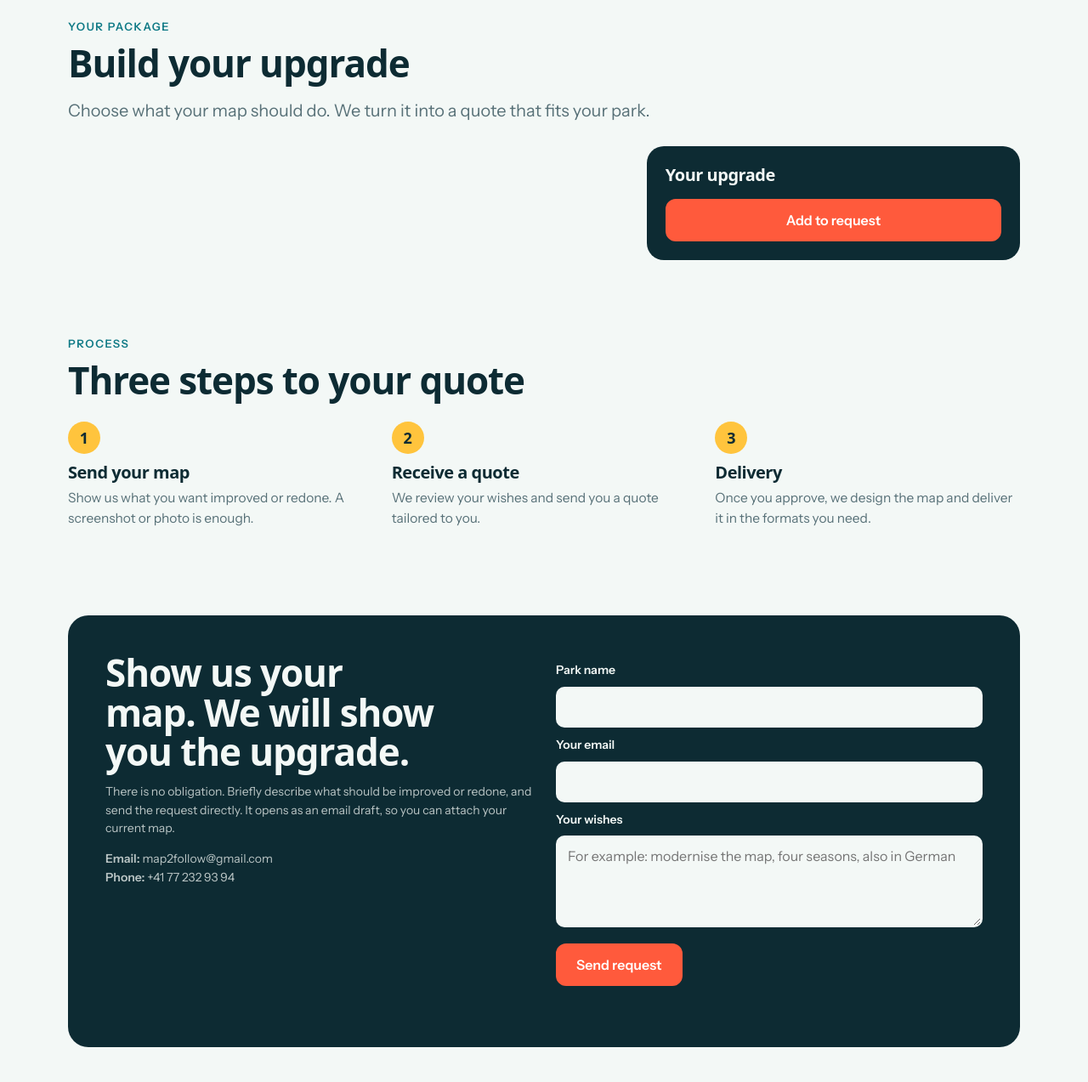
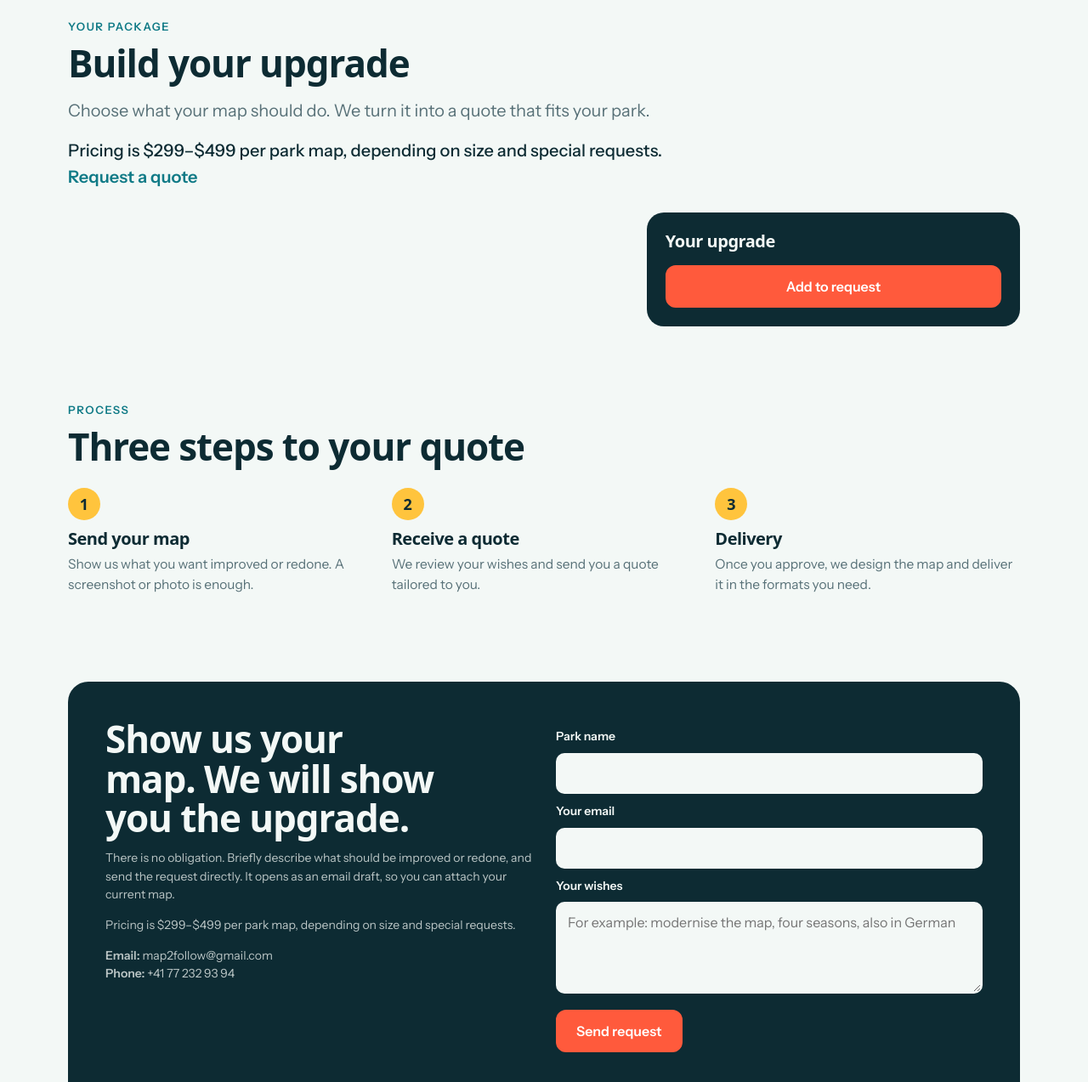
Before and after one commit to morriss-creator/map2follow-com, a plain HTML site: page index.html in a window 1280 px wide. Shown: the part 3514-4787 px from the top of the page at 85% size. Drawn offline with Linux system fonts and the light colour scheme; a web font is replaced by a local one.

Commit message:
Show park map pricing of $299–$499 on the English site
Add the US price range next to the package offer and in the quote form, with a request-a-quote link.

```diff
--- a/index.html
+++ b/index.html
@@ -25,6 +25,10 @@ h1{font-size:clamp(38px,6.4vw,76px);font-weight:700;max-width:15ch}
 h2{font-size:clamp(28px,4vw,44px);font-weight:700}
 h3{font-size:20px;font-weight:700;line-height:1.2}
 .lead{font-size:clamp(17px,2vw,20px);color:var(--mute);max-width:56ch;margin:18px 0 0}
+.price{margin:16px 0 0;font-size:clamp(17px,2vw,20px);color:var(--ink);max-width:56ch;font-weight:500}
+.price a{color:var(--teal);font-weight:600;text-decoration:none}
+.price a:hover{text-decoration:underline;color:var(--teal)}
+.price a:focus-visible{outline:3px solid var(--teal);outline-offset:2px}
 .hero{padding-block:36px 28px}
 .btns{display:flex;gap:12px;flex-wrap:wrap;margin-top:26px}
 .btn{font:600 16px var(--body);padding:13px 22px;border-radius:12px;border:2px solid var(--ink);background:transparent;color:var(--ink);text-decoration:none;cursor:pointer}
@@ -220,6 +224,7 @@ svg.old .pin .lab{font:400 10.5px var(--body);fill:#33423b;stroke:none}
   <div class="eyebrow">Your package</div>
   <h2>Build your upgrade</h2>
   <p class="lead">Choose what your map should do. We turn it into a quote that fits your park.</p>
+  <p class="price">Pricing is $299–$499 per park map, depending on size and special requests. <a href="#kontakt">Request a quote</a></p>
   <div class="cfg">
     <div class="opts" id="opts"></div>
     <aside class="sum" aria-live="polite"><h3>Your upgrade</h3><ul id="sumL"></ul><button class="btn" type="button" id="sumB">Add to request</button></aside>
@@ -241,6 +246,7 @@ svg.old .pin .lab{font:400 10.5px var(--body);fill:#33423b;stroke:none}
     <div>
       <h2>Show us your map. We will show you the upgrade.</h2>
       <p style="margin-top:14px">There is no obligation. Briefly describe what should be improved or redone, and send the request directly. It opens as an email draft, so you can attach your current map.</p>
+      <p style="margin-top:14px">Pricing is $299–$499 per park map, depending on size and special requests.</p>
       <p style="margin-top:14px"><strong>Email:</strong> map2follow@gmail.com<br><strong>Phone:</strong> +41 77 232 93 94</p>
     </div>
     <form id="f">
```
